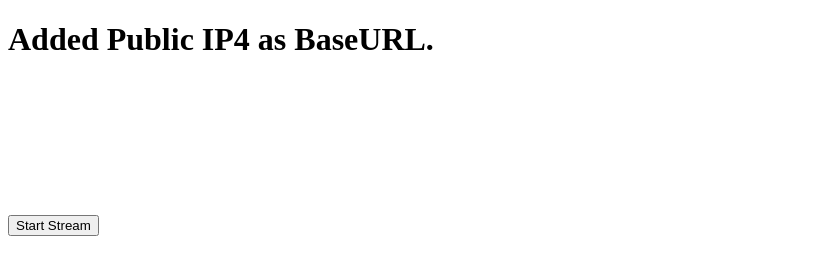
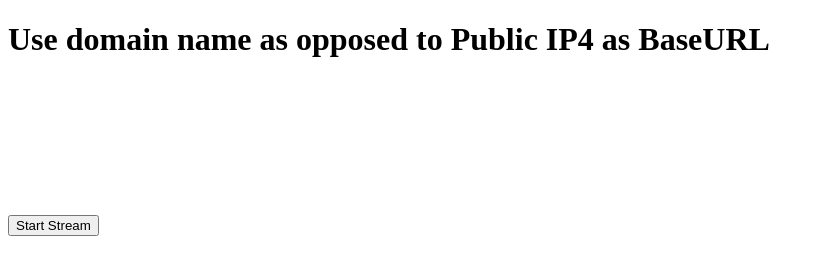
Before and after one commit to jawad-nsu/auction_system_server, a website: page public/index.html in a window 1280 px wide. Shown: the whole page, without its empty margins (0-824 px from the left). Drawn offline with nearby package versions, Linux system fonts and the light colour scheme.

Commit message:
domain name as baseURL instead of public IP4

```diff
--- a/public/index.html
+++ b/public/index.html
@@ -8,7 +8,7 @@
     <script src="index.js"></script>
   </head>
   <body>
-    <h1>Added Public IP4 as BaseURL.</h1>
+    <h1>Use domain name as opposed to Public IP4 as BaseURL</h1>
     <button id="my-button">Start Stream</button>
     <video autoplay id="video"></video>
   </body>
```
